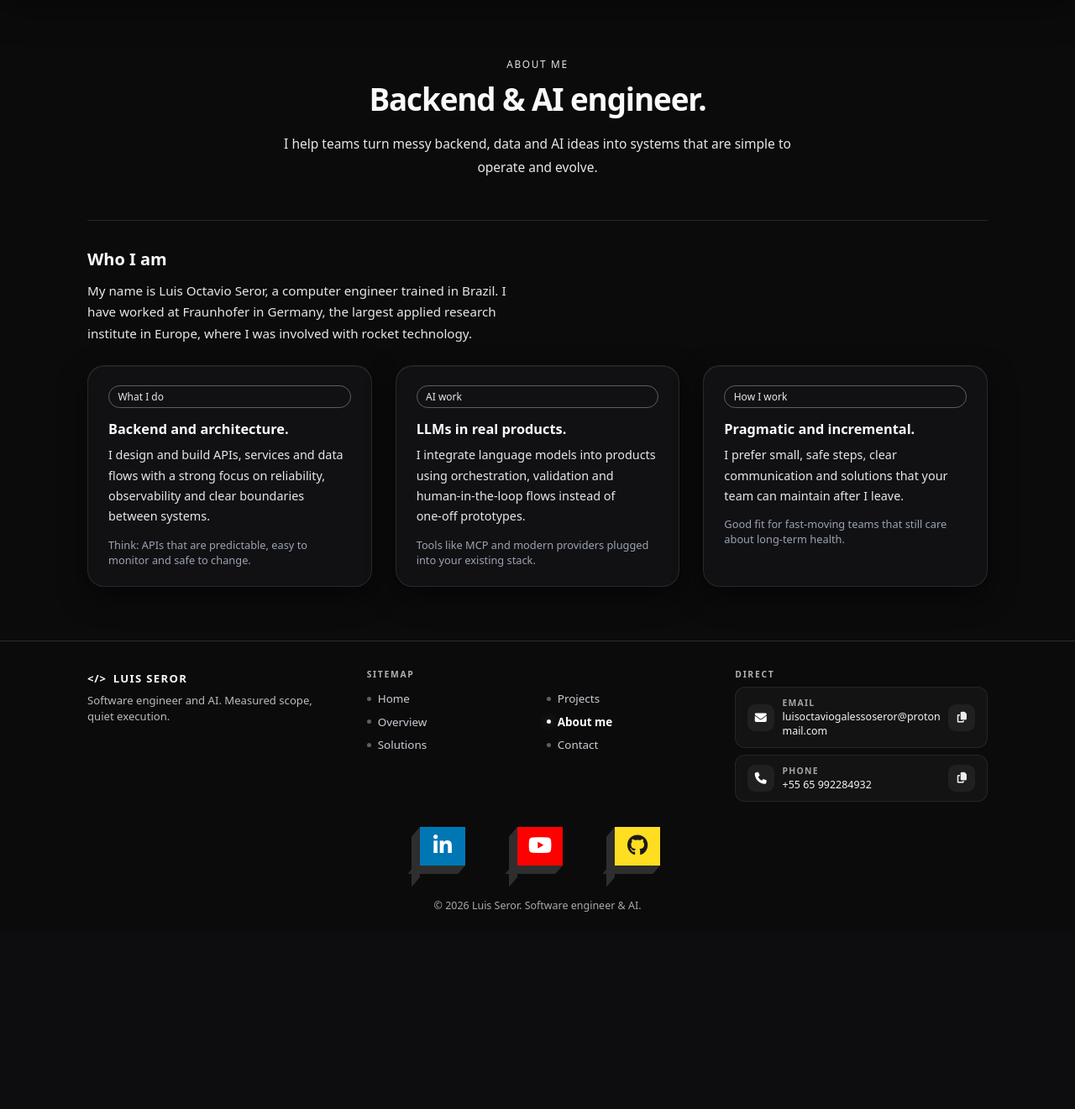
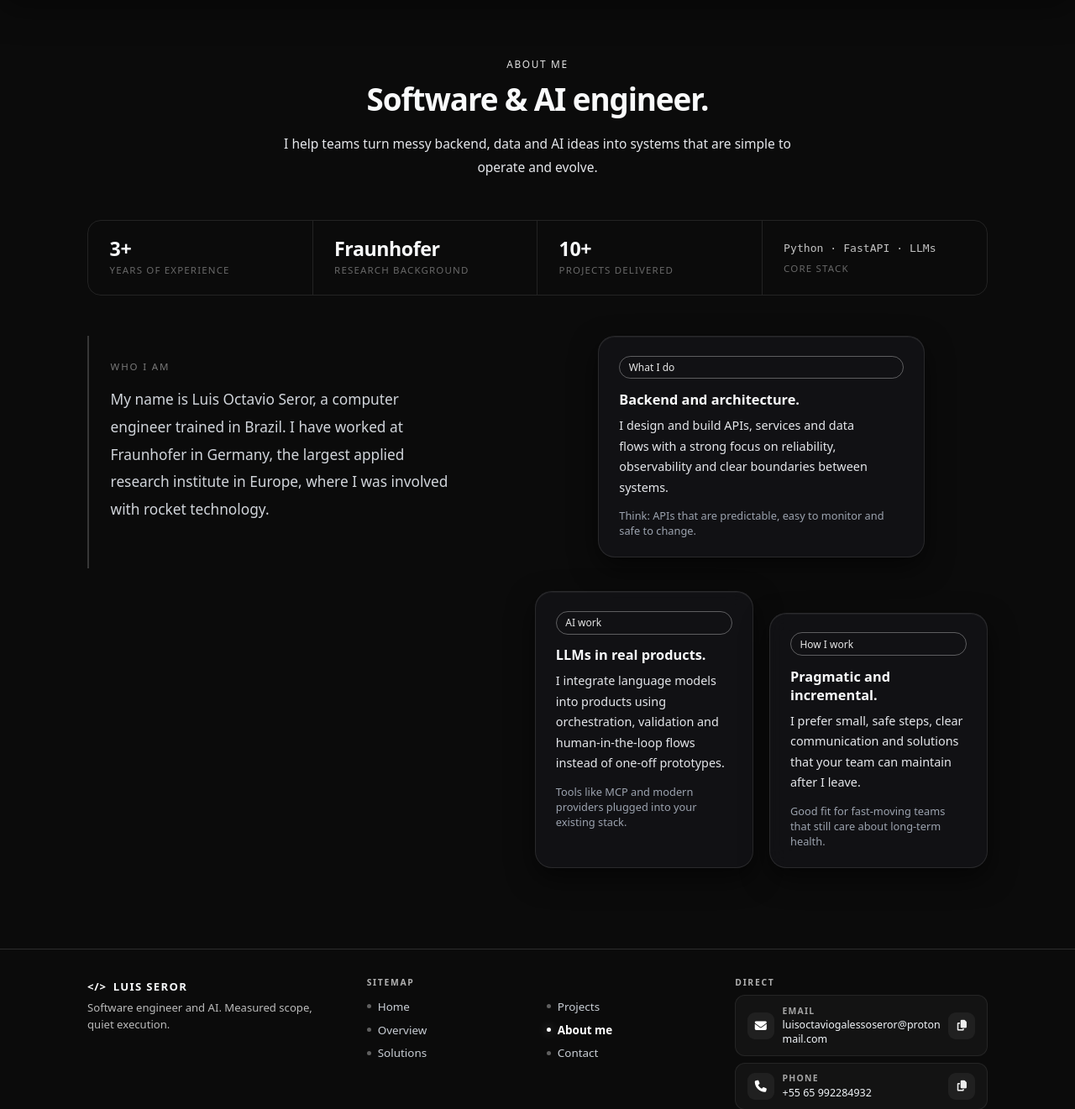
Before and after one commit to LuisOctavioGSeror/portifolio, a Flask app: page /about in a window 1280 px wide. Shown: the part 56-1377 px from the top of the page at 84% size. Before the commit the page ends 1142 px from the top, so only its background shows below. Run offline with Flask 3, Linux system fonts and the light colour scheme.

Commit message:
about me ready

```diff
--- a/app/i18n.py
+++ b/app/i18n.py
@@ -157,8 +157,16 @@ TRANSLATIONS: Dict[str, Dict[str, str]] = {
         "project.myideas.app.fig2": "Idea detail and editing",
         # about
         "about.title": "About me",
-        "about.heading": "Backend & AI engineer.",
+        "about.heading": "Software & AI engineer.",
         "about.lead": "I help teams turn messy backend, data and AI ideas into systems that are simple to operate and evolve.",
+        "about.stat1.value": "3+",
+        "about.stat1.label": "Years of experience",
+        "about.stat2.value": "Fraunhofer",
+        "about.stat2.label": "Research background",
+        "about.stat3.value": "10+",
+        "about.stat3.label": "Projects delivered",
+        "about.stat4.value": "Python · FastAPI · LLMs",
+        "about.stat4.label": "Core stack",
         "about.who_i_am": "Who I am",
         "about.bio": "My name is Luis Octavio Seror, a computer engineer trained in Brazil. I have worked at Fraunhofer in Germany, the largest applied research institute in Europe, where I was involved with rocket technology.",
         "about.what_i_do.label": "What I do",
@@ -328,8 +336,16 @@ TRANSLATIONS: Dict[str, Dict[str, str]] = {
         "project.myideas.app.fig2": "Detalhe e edição da ideia",
         # about
         "about.title": "Sobre mim",
-        "about.heading": "Engenheiro de Backend & IA.",
+        "about.heading": "Engenheiro de Software & IA.",
         "about.lead": "Ajudo times a transformar ideias confusas de backend, dados e IA em sistemas simples de operar e evoluir.",
+        "about.stat1.value": "3+",
+        "about.stat1.label": "Anos de experiência",
+        "about.stat2.value": "Fraunhofer",
+        "about.stat2.label": "Background em pesquisa",
+        "about.stat3.value": "10+",
+        "about.stat3.label": "Projetos entregues",
+        "about.stat4.value": "Python · FastAPI · LLMs",
+        "about.stat4.label": "Stack principal",
         "about.who_i_am": "Quem eu sou",
         "about.bio": "Meu nome é Luis Octavio Seror, engenheiro de computação formado no Brasil. Trabalhei no Fraunhofer, na Alemanha, o maior instituto de pesquisa aplicada da Europa, onde atuei com tecnologia de foguetes.",
         "about.what_i_do.label": "O que eu faço",
@@ -499,8 +515,16 @@ TRANSLATIONS: Dict[str, Dict[str, str]] = {
         "project.myideas.app.fig2": "Ideendetail und Bearbeitung",
         # about
         "about.title": "Über mich",
-        "about.heading": "Backend- & KI-Ingenieur.",
+        "about.heading": "Software- & KI-Ingenieur.",
         "about.lead": "Ich helfe Teams, chaotische Backend-, Daten- und KI-Ideen in Systeme zu verwandeln, die einfach zu betreiben und weiterzuentwickeln sind.",
+        "about.stat1.value": "3+",
+        "about.stat1.label": "Jahre Erfahrung",
+        "about.stat2.value": "Fraunhofer",
+        "about.stat2.label": "Forschungshintergrund",
+        "about.stat3.value": "10+",
+        "about.stat3.label": "Projekte geliefert",
+        "about.stat4.value": "Python · FastAPI · LLMs",
+        "about.stat4.label": "Kern-Stack",
         "about.who_i_am": "Wer ich bin",
         "about.bio": "Ich heiße Luis Octavio Seror, Informatikingenieur, ausgebildet in Brasilien. Ich habe beim Fraunhofer in Deutschland gearbeitet, dem größten anwendungsorientierten Forschungsinstitut Europas, wo ich mit Raketentechnologie zu tun hatte.",
         "about.what_i_do.label": "Was ich mache",
--- a/app/static/css/main.css
+++ b/app/static/css/main.css
@@ -566,6 +566,209 @@ img {
   display: flex;
   flex-wrap: wrap;
   gap: 0.75rem;
+}
+
+/* ── About page animations ── */
+@keyframes aboutHeaderFade {
+  from { opacity: 0; transform: translateY(18px); }
+  to   { opacity: 1; transform: translateY(0); }
+}
+
+@keyframes wordReveal {
+  from { opacity: 0; transform: translateY(6px); }
+  to   { opacity: 1; transform: translateY(0); }
+}
+
+#about-header {
+  opacity: 0;
+  animation: aboutHeaderFade 0.9s cubic-bezier(0.22, 1, 0.36, 1) 0.1s forwards;
+}
+
+#about-stats {
+  opacity: 0;
+  animation: aboutHeaderFade 0.9s cubic-bezier(0.22, 1, 0.36, 1) 0.55s forwards;
+}
+
+.about-word {
+  display: inline-block;
+  opacity: 0;
+  animation: wordReveal 0.45s cubic-bezier(0.22, 1, 0.36, 1) forwards;
+}
+
+/* Cards bloqueados até JS liberar */
+#about-cards .card--anim,
+#about-cards .card--hold {
+  opacity: 0;
+  transform: translateX(-28px);
+}
+
+/* ── About page — stats row ── */
+.about-stats {
+  display: grid;
+  grid-template-columns: repeat(4, minmax(0, 1fr));
+  gap: 0;
+  margin-top: 3rem;
+  border: 1px solid rgba(255, 255, 255, 0.10);
+  border-radius: 1rem;
+  overflow: hidden;
+}
+
+.about-stat {
+  display: flex;
+  flex-direction: column;
+  gap: 0.35rem;
+  padding: 1.4rem 1.6rem;
+  border-right: 1px solid rgba(255, 255, 255, 0.10);
+}
+
+.about-stat:last-child {
+  border-right: none;
+}
+
+.about-stat__value {
+  font-size: 1.45rem;
+  font-weight: 600;
+  color: #f9fafb;
+  letter-spacing: -0.02em;
+  line-height: 1;
+}
+
+.about-stat__value--mono {
+  font-size: 0.82rem;
+  font-family: 'SF Mono', 'Fira Code', 'Cascadia Code', monospace;
+  font-weight: 400;
+  letter-spacing: 0;
+  color: rgba(255, 255, 255, 0.75);
+  line-height: 1.6;
+}
+
+.about-stat__label {
+  font-size: 0.72rem;
+  text-transform: uppercase;
+  letter-spacing: 0.10em;
+  color: rgba(255, 255, 255, 0.38);
+  font-weight: 500;
+}
+
+@media (max-width: 768px) {
+  .about-stats {
+    grid-template-columns: repeat(2, minmax(0, 1fr));
+  }
+  .about-stat:nth-child(2) {
+    border-right: none;
+  }
+  .about-stat:nth-child(1),
+  .about-stat:nth-child(2) {
+    border-bottom: 1px solid rgba(255, 255, 255, 0.10);
+  }
+}
+
+@media (max-width: 480px) {
+  .about-stats {
+    grid-template-columns: minmax(0, 1fr);
+  }
+  .about-stat {
+    border-right: none;
+    border-bottom: 1px solid rgba(255, 255, 255, 0.10);
+  }
+  .about-stat:last-child {
+    border-bottom: none;
+  }
+}
+
+/* ── About page — split layout ── */
+.about-split {
+  display: grid;
+  grid-template-columns: 1fr 1.15fr;
+  gap: 4rem;
+  margin-top: 3rem;
+  align-items: start;
+}
+
+/* Coluna bio */
+#about-bio {
+  max-height: 50vh;
+  padding: 1.8rem 0 1.8rem 1.6rem;
+  border-left: 2px solid rgba(255, 255, 255, 0.18);
+  position: sticky;
+  top: 5rem;
+}
+
+#about-bio .project-section-title {
+  font-size: 0.72rem;
+  text-transform: uppercase;
+  letter-spacing: 0.16em;
+  color: rgba(255, 255, 255, 0.45);
+  margin-bottom: 1rem;
+  font-weight: 500;
+}
+
+#about-bio .project-section-text {
+  font-size: 1.08rem;
+  line-height: 1.9;
+  color: #d1d5db;
+  max-width: 42ch;
+}
+
+/* Coluna cards — disposição artística */
+.about-cards-artistic {
+  display: grid;
+  grid-template-columns: 1fr 1fr;
+  grid-template-rows: auto auto;
+  gap: 1.2rem;
+  padding-bottom: 2rem;
+}
+
+/* Card do meio — no topo, centralizado */
+.about-card--center {
+  grid-column: 1 / 3;
+  justify-self: center;
+  width: 72%;
+  margin-bottom: 0.5rem;
+}
+
+/* Card da esquerda — abaixo do centro */
+.about-card--left {
+  grid-column: 1;
+  margin-top: 0.8rem;
+}
+
+/* Card da direita — ainda mais abaixo */
+.about-card--right {
+  grid-column: 2;
+  margin-top: 2.4rem;
+}
+
+@media (max-width: 900px) {
+  .about-split {
+    grid-template-columns: 1fr;
+    gap: 2.5rem;
+  }
+
+  #about-bio {
+    position: static;
+    max-height: none;
+    padding-left: 1.1rem;
+  }
+
+  .about-card--center {
+    width: 100%;
+  }
+}
+
+@media (max-width: 560px) {
+  .about-cards-artistic {
+    grid-template-columns: 1fr;
+  }
+
+  .about-card--center,
+  .about-card--left,
+  .about-card--right {
+    grid-column: 1;
+    width: 100%;
+    margin-top: 0;
+    justify-self: stretch;
+  }
 }
 
 @keyframes cardFadeIn {
--- a/app/templates/about.html
+++ b/app/templates/about.html
@@ -5,7 +5,8 @@
 {% block content %}
 <section class="section-wrapper">
   <div class="container">
-    <header class="section-header">
+
+    <header class="section-header" id="about-header">
       <p class="section-kicker">{{ _('about.title') }}</p>
       <h1 class="section-title">{{ _('about.heading') }}</h1>
       <p class="section-description">
@@ -13,52 +14,59 @@
       </p>
     </header>
 
-    <section class="project-section">
+    <div class="about-stats" id="about-stats">
+      <div class="about-stat">
+        <span class="about-stat__value">{{ _('about.stat1.value') }}</span>
+        <span class="about-stat__label">{{ _('about.stat1.label') }}</span>
+      </div>
+      <div class="about-stat">
+        <span class="about-stat__value">{{ _('about.stat2.value') }}</span>
+        <span class="about-stat__label">{{ _('about.stat2.label') }}</span>
+      </div>
+      <div class="about-stat">
+        <span class="about-stat__value">{{ _('about.stat3.value') }}</span>
+        <span class="about-stat__label">{{ _('about.stat3.label') }}</span>
+      </div>
+      <div class="about-stat">
+        <span class="about-stat__value about-stat__value--mono">{{ _('about.stat4.value') }}</span>
+        <span class="about-stat__label">{{ _('about.stat4.label') }}</span>
+      </div>
+    </div>
+
+    <!-- Two-column: bio left, cards right -->
+    <div class="about-split">
+
+      <section id="about-bio">
         <h2 class="project-section-title">{{ _('about.who_i_am') }}</h2>
         <p class="project-section-text">
           {{ _('about.bio') }}
         </p>
       </section>
 
-    <div class="section-grid">
-      <article class="card">
-        <div class="card-label">
-          <span>{{ _('about.what_i_do.label') }}</span>
-        </div>
+      <!-- Cards em disposição artística: centro → esquerda → direita -->
+      <div class="about-cards-artistic" id="about-cards">
+        <article class="card about-card--center">
+          <div class="card-label"><span>{{ _('about.what_i_do.label') }}</span></div>
           <h2 class="card-title">{{ _('about.what_i_do.title') }}</h2>
-        <p class="card-text">
-          {{ _('about.what_i_do.text') }}
-        </p>
-        <p class="card-meta">
-          {{ _('about.what_i_do.meta') }}
-        </p>
+          <p class="card-text">{{ _('about.what_i_do.text') }}</p>
+          <p class="card-meta">{{ _('about.what_i_do.meta') }}</p>
         </article>
 
-      <article class="card">
-        <div class="card-label">
-          <span>{{ _('about.ai.label') }}</span>
-        </div>
+        <article class="card about-card--left">
+          <div class="card-label"><span>{{ _('about.ai.label') }}</span></div>
           <h2 class="card-title">{{ _('about.ai.title') }}</h2>
-        <p class="card-text">
-          {{ _('about.ai.text') }}
-        </p>
-        <p class="card-meta">
-          {{ _('about.ai.meta') }}
-        </p>
+          <p class="card-text">{{ _('about.ai.text') }}</p>
+          <p class="card-meta">{{ _('about.ai.meta') }}</p>
         </article>
 
-      <article class="card">
-        <div class="card-label">
-          <span>{{ _('about.how_i_work.label') }}</span>
+        <article class="card about-card--right">
+          <div class="card-label"><span>{{ _('about.how_i_work.label') }}</span></div>
+          <h2 class="card-title">{{ _('about.how_i_work.title') }}</h2>
+          <p class="card-text">{{ _('about.how_i_work.text') }}</p>
+          <p class="card-meta">{{ _('about.how_i_work.meta') }}</p>
+        </article>
       </div>
-        <h2 class="card-title">{{ _('about.how_i_work.title') }}</h2>
-        <p class="card-text">
-          {{ _('about.how_i_work.text') }}
-        </p>
-        <p class="card-meta">
-          {{ _('about.how_i_work.meta') }}
-        </p>
-      </article>
+
     </div>
   </div>
 </section>
```
Also changed, not shown: app/static/js/main.js (+62 -3 lines). Lines whose indentation alone changed are shown as unchanged.
